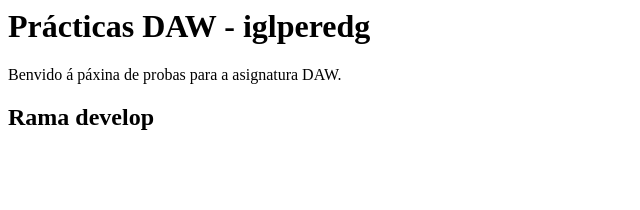
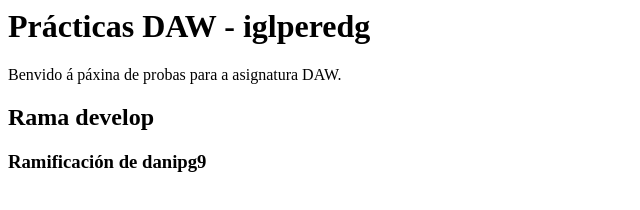
Before and after one commit to edgar-igl/Practicas_DAW, a plain HTML site: page index.html in a window 1280 px wide. Shown: the whole page, without its empty margins (0-640 px from the left). Drawn offline with Linux system fonts and the light colour scheme.

Commit message:
añadir h3

```diff
--- a/index.html
+++ b/index.html
@@ -8,5 +8,7 @@
 		Benvido á páxina de probas para a asignatura DAW.
 		</p>
 		<h2>Rama develop</h2>
+
+		<h3>Ramificación de danipg9</h3>
 	</body>
 </html>
```
